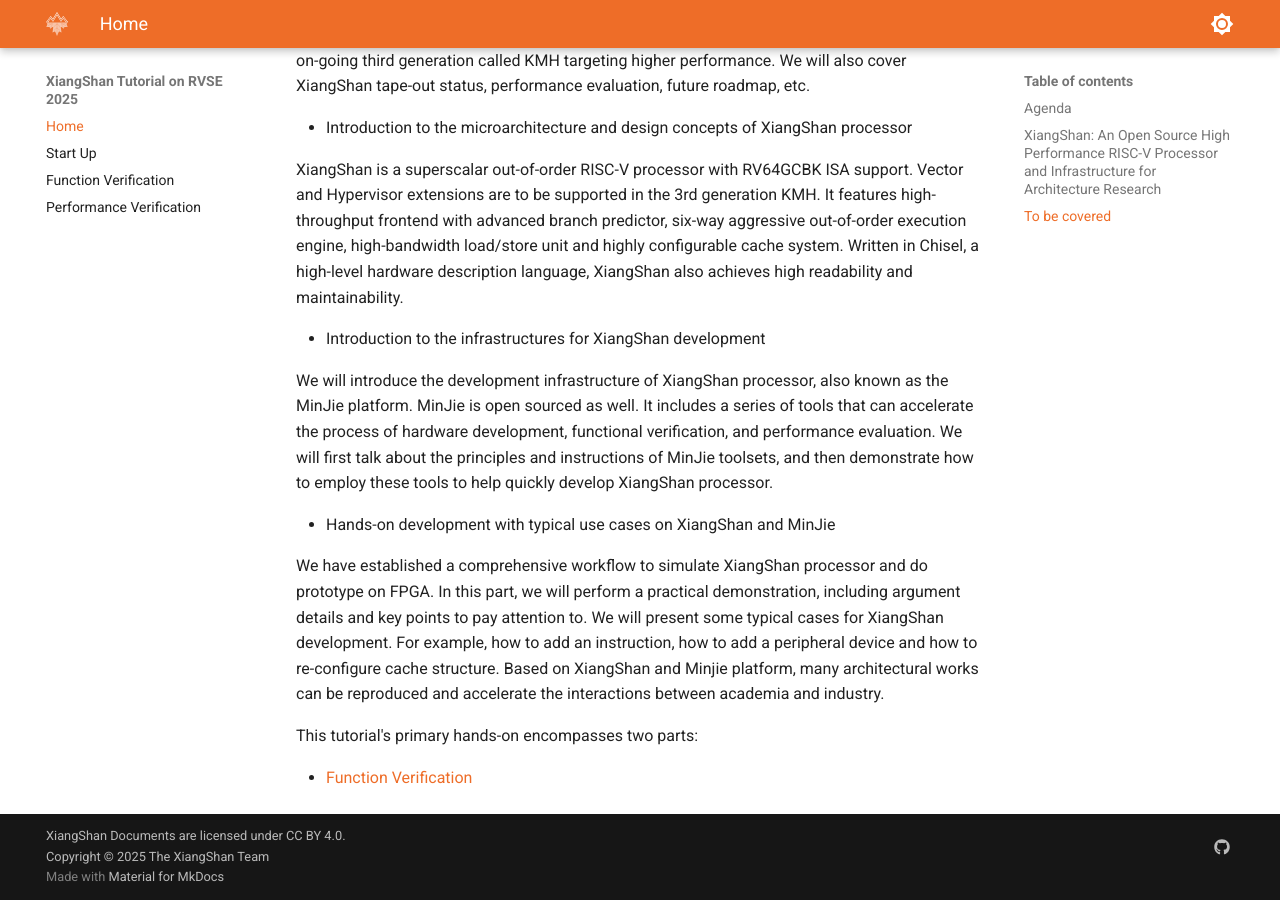
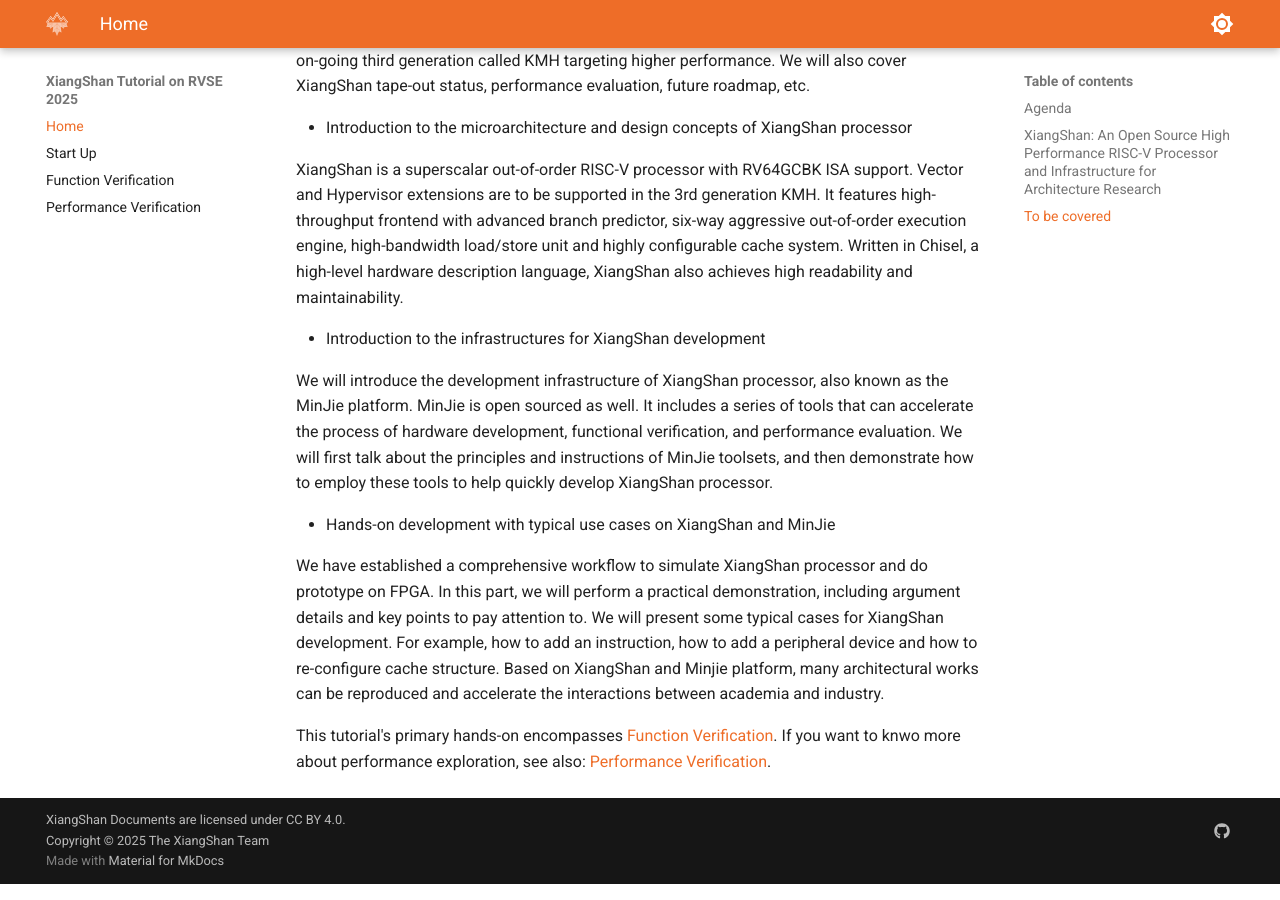
Before and after one commit to OpenXiangShan/tutorial, an MkDocs documentation site: the page built from docs/index.md, in a window 1280 px wide and 900 px high, scrolled down 2171 px. Built offline with MkDocs 1.6.1 and Material for MkDocs 9.7.7, drawn with Linux system fonts in a browser that asks for light colours; some of the changed text lies outside the part shown.

Commit message:
Update index.md

```diff
--- a/docs/index.md
+++ b/docs/index.md
@@ -46,6 +46,4 @@ We will introduce the development infrastructure of XiangShan processor, also kn
 
 We have established a comprehensive workflow to simulate XiangShan processor and do prototype on FPGA. In this part, we will perform a practical demonstration, including argument details and key points to pay attention to. We will present some typical cases for XiangShan development. For example, how to add an instruction, how to add a peripheral device and how to re-configure cache structure. Based on XiangShan and Minjie platform, many architectural works can be reproduced and accelerate the interactions between academia and industry.
 
-This tutorial's primary hands-on encompasses two parts:
-
-- [Function Verification](FunctionVerification.md)
+This tutorial's primary hands-on encompasses [Function Verification](FunctionVerification.md). If you want to knwo more about performance exploration, see also: [Performance Verification](performance.md).
```
Also changed, not shown: other parts of docs/index.md (+2 -2 lines).
